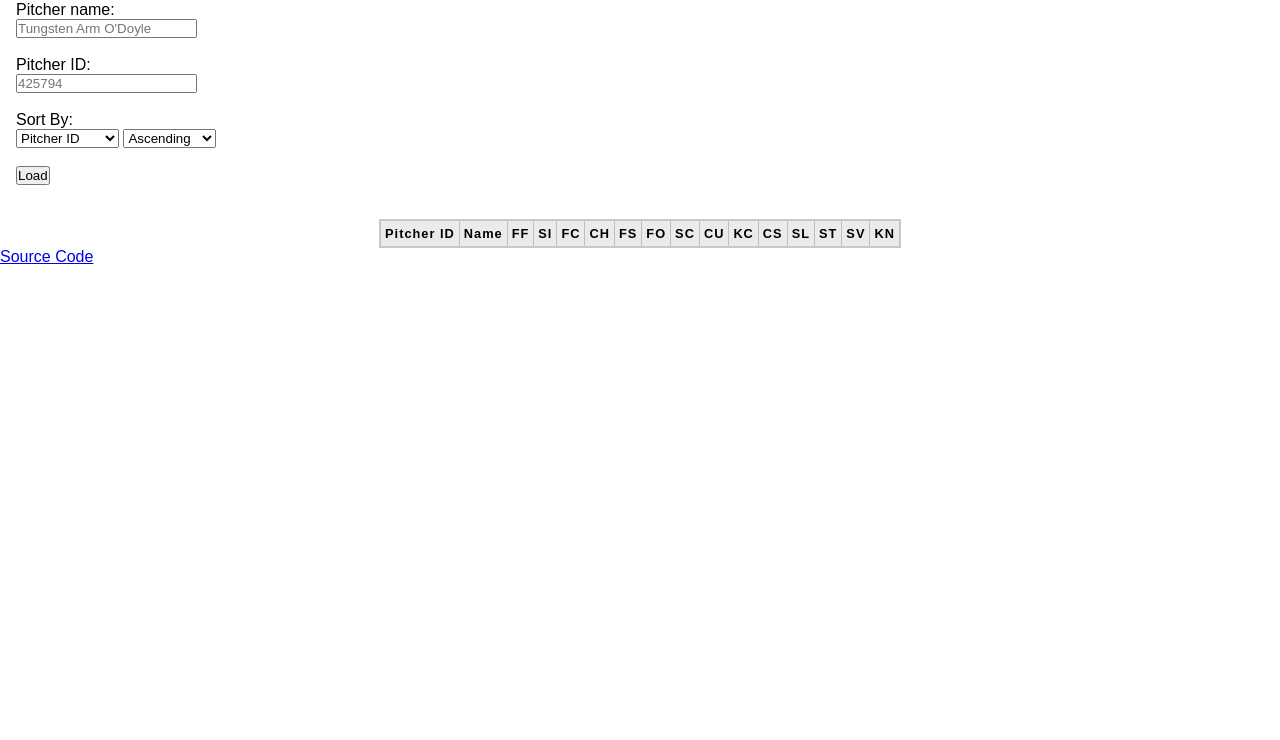
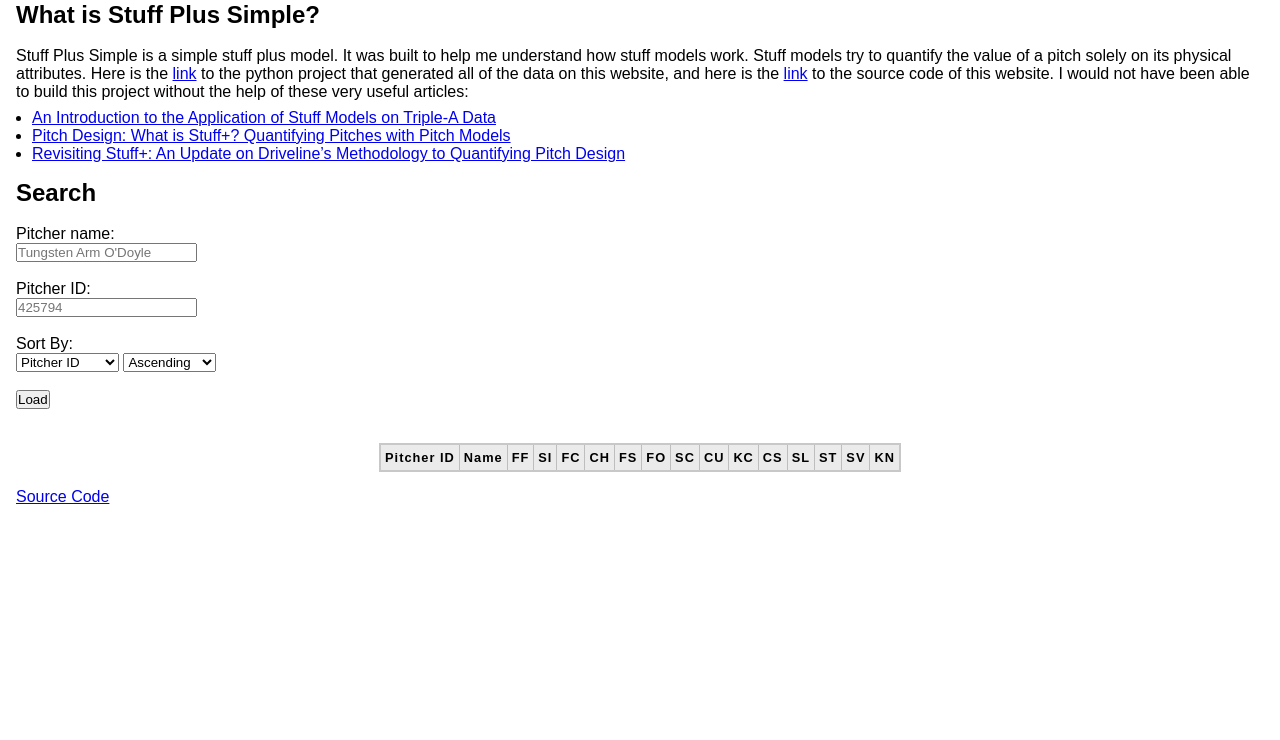
Before and after one commit to enzdor/stuff-plus-simple, a website built with webpack: page index.html in a window 1280 px wide. Shown: the part 60-800 px from the top of the page. Built offline with nearby package versions, Linux system fonts and the light colour scheme; what sql.js-httpvfs would draw is missing.

Commit message:
make visual improvements

```diff
--- a/index.html
+++ b/index.html
@@ -3,16 +3,28 @@
 	<head>
 		<meta charset="utf-8" />
 		<meta name="viewport" content="width=device-width, initial-scale=1.0">
-		<title>Stuff Simple Simple</title>
+		<title>Stuff Plus Simple</title>
 		<link rel="stylesheet" href="./src/tables.css" />
 		<script src="./dist/bundle.js"></script>
 	</head>
 	<body>
 		<header>
-			<h1>Simple Stuff</h1>
+			<h1>Stuff Plus Simple</h1>
 		</header>
 		<main>
-			<div id="options">
+			<div class="container">
+				<h2>What is Stuff Plus Simple?</h2>
+				<br/>
+				<p>Stuff Plus Simple is a simple stuff plus model. It was built to help me understand how stuff models work. Stuff models try to quantify the value of a pitch solely on its physical attributes. Here is the <a href="https://github.com/enzdor/ss-py">link</a> to the python project that generated all of the data on this website, and here is the <a href="https://github.com/enzdor/stuff-plus-simple">link</a> to the source code of this website. I would not have been able to build this project without the help of these very useful articles:</p>
+				<ul class="list">
+					<li><a href="https://www.prospectslive.com/prospects-live/2023/12/1/an-introduction-to-the-application-of-stuff-models-on-triple-a-data">An Introduction to the Application of Stuff Models on Triple-A Data</a></li>
+					<li><a href="https://www.drivelinebaseball.com/2021/12/what-is-stuff-quantifying-pitches-with-pitch-models/">Pitch Design: What is Stuff+? Quantifying Pitches with Pitch Models</a></li>
+					<li><a href="https://www.drivelinebaseball.com/2024/05/revisiting-stuff-plus/">Revisiting Stuff+: An Update on Driveline’s Methodology to Quantifying Pitch Design</a></li>
+				</ul>
+			</div>
+			<div class="container">
+				<h2>Search</h2>
+				<br/>
 				<label for="pName">Pitcher name:</label>
 				<br/>
 				<input type="text" name="pName" id="pName" placeholder="Tungsten Arm O'Doyle" />
@@ -75,9 +87,7 @@
 			</table>
 		</main>
 		<footer>
-			<ul>
-				<li><a href="/">Source Code</a></li>
-			</ul>
+				<a href="https://github.com/enzdor/stuff-plus-simple">Source Code</a>
 		</footer>
 	</body>
 </html>
--- a/src/index.js
+++ b/src/index.js
@@ -17,6 +17,7 @@ try {
 					serverMode: "full",
 					// production path is /stuff-plus-simple/dist/test.db
 					// dev path is        /dist/test.db
+					// url: "/dist/test.db",
 					url: "/stuff-plus-simple/dist/test.db",
 					requestChunkSize: 4096,
 				},
@@ -37,6 +38,7 @@ class EntryPoint {
 		const pitcherName = document.getElementById("pName").value
 		const pitcherId = document.getElementById("pId").value
 		const sortBy = document.getElementById("sortBy").value
+		const direction = document.getElementById("direction").value
 
 		const columns = Object.freeze({
 			pid: "pitcher_id",
@@ -60,7 +62,7 @@ class EntryPoint {
 		cleanTable()
 
 		// const result = await worker.db.query(`select * from pitchers where pitcher_name like '%${pitcherName}%' and pitcher_id like '%${pitcherId}%' order by ${columns[sortBy]} ${direction}`);
-		const result = await worker.db.query(`select * from pitchers`);
+		const result = await worker.db.query(`select * from pitchers where pitcher_name like '%${pitcherName}%' and pitcher_id like '%${pitcherId}%' order by ${columns[sortBy]} ${direction}`);
 
 		for (let i = 0; i < result.length; i++) {
 			newRow(result[i])
--- a/src/tables.css
+++ b/src/tables.css
@@ -13,7 +13,15 @@ h1 {
 	margin: 0.5rem;
 }
 
-#options {
+.container {
+	margin: 1rem;
+}
+
+.list {
+	margin: 0.5rem 1rem;
+}
+
+footer {
 	margin: 1rem;
 }
 
```
Also changed, not shown: dist/bundle.js, 1 other file.
